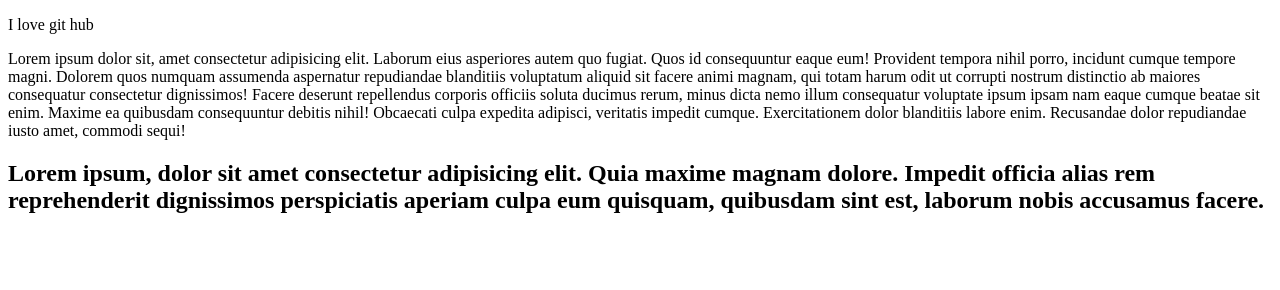
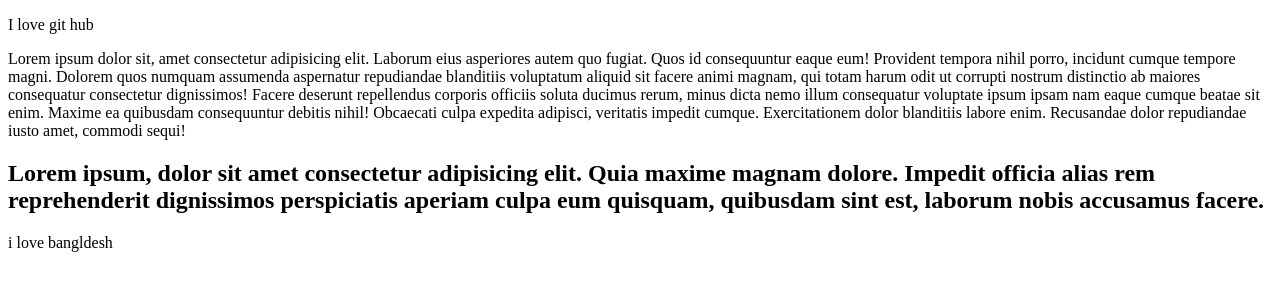
Before and after one commit to mahmudulhasanwd/bs, a plain HTML site: page index.html in a window 1280 px wide. Drawn offline with Linux system fonts and the light colour scheme.

Commit message:
Update index.html

```diff
--- a/index.html
+++ b/index.html
@@ -15,6 +15,7 @@
 
    <h2>Lorem ipsum, dolor sit amet consectetur adipisicing elit. Quia maxime magnam dolore. Impedit officia alias rem reprehenderit dignissimos perspiciatis aperiam culpa eum quisquam, quibusdam sint est, laborum nobis accusamus facere.</h2>
 
+   i love bangldesh
 
 </body>
 </html>
```
